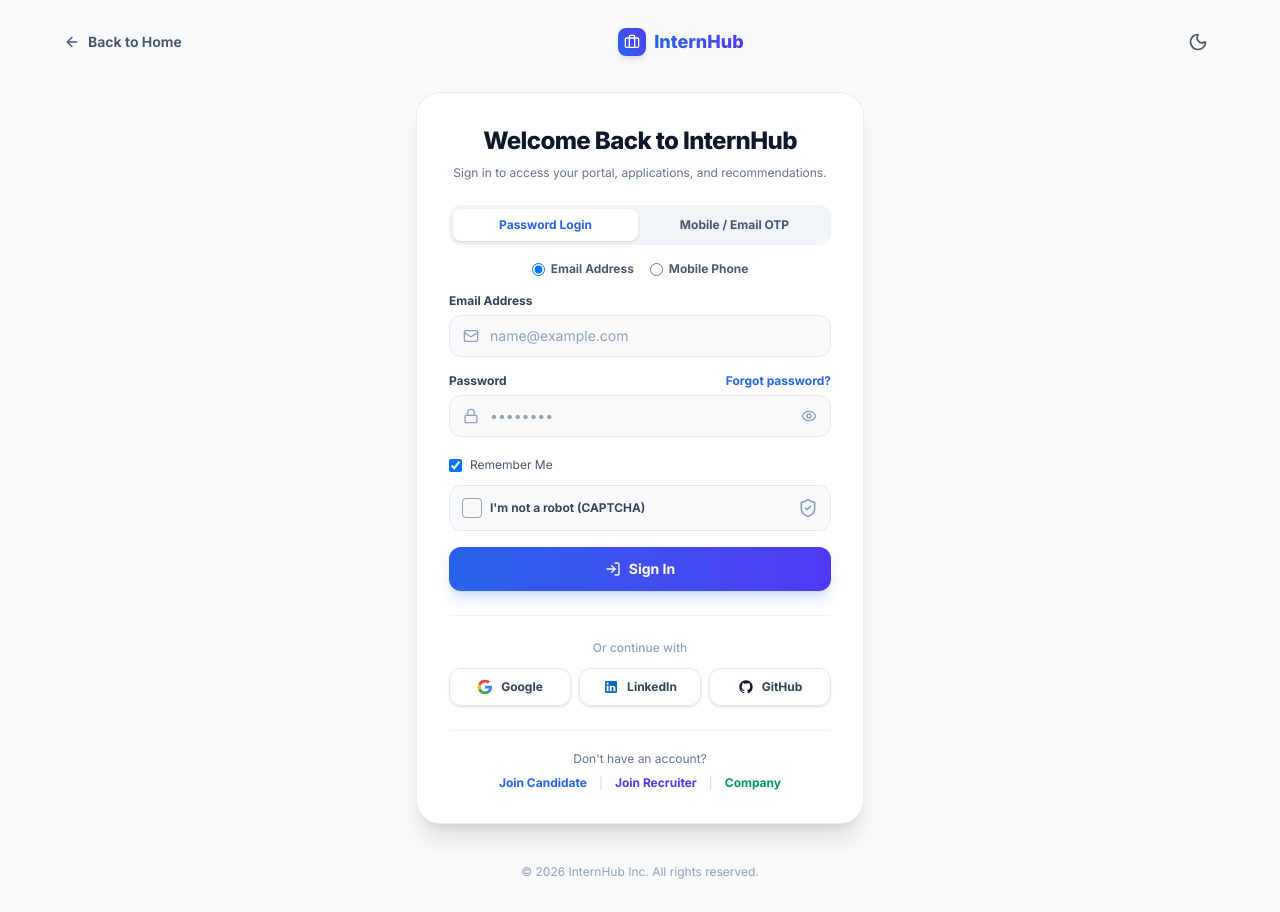
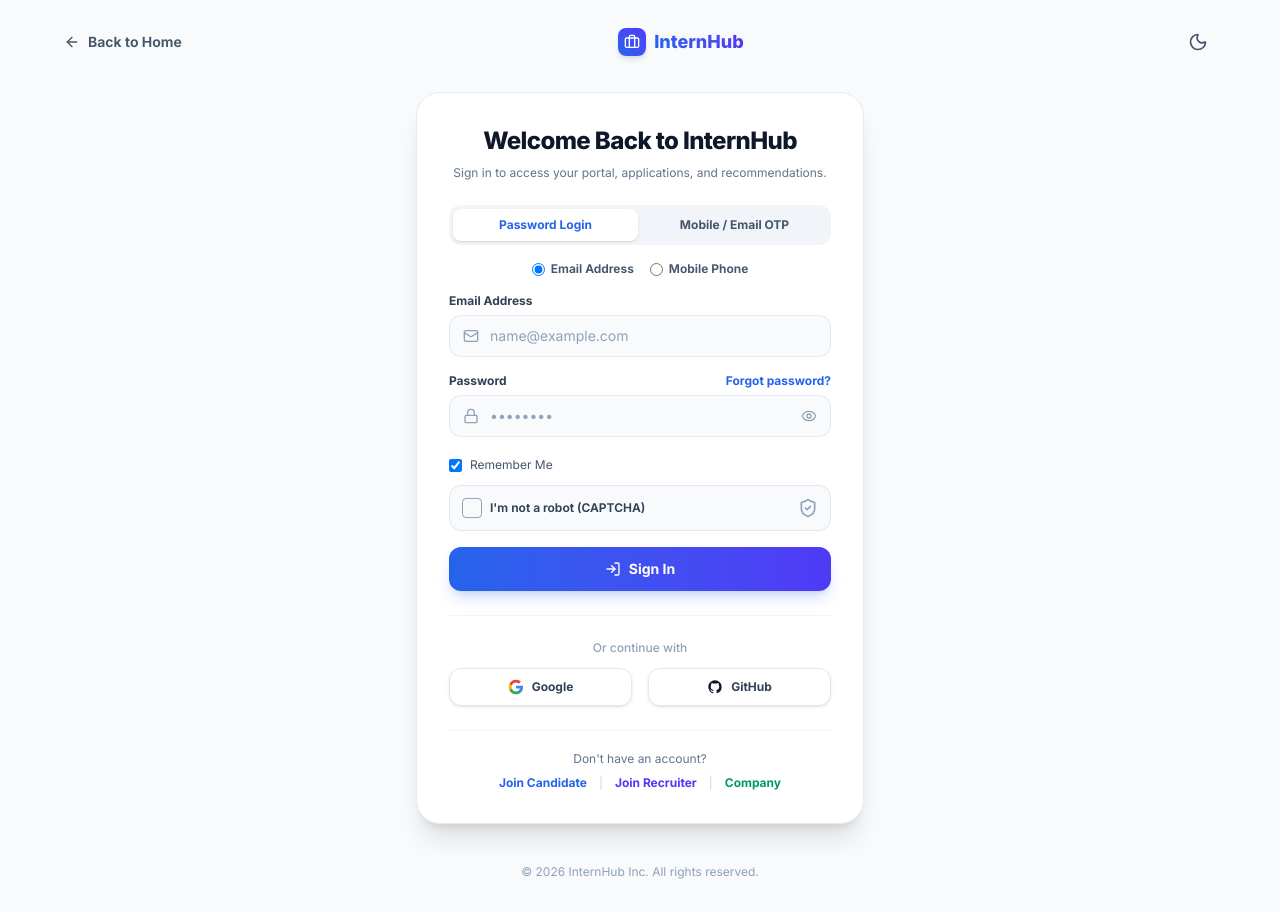
Before and after one commit to KH3021/InternHub, a React (Vite) app: page /login in a window 1280 px wide. Built offline with nearby package versions, Linux system fonts and the light colour scheme.

Commit message:
Remove LinkedIn login button

```diff
--- a/src/pages/auth/Login.tsx
+++ b/src/pages/auth/Login.tsx
@@ -417,7 +417,7 @@ export default function Login() {
       {/* ── SOCIAL LOGINS (Google, LinkedIn, GitHub) ───────────── */}
       <div className="mt-6 pt-6 border-t border-slate-100 dark:border-slate-800 text-center space-y-3">
         <div className="text-xs text-slate-400 font-medium">Or continue with</div>
-        <div className="grid grid-cols-3 gap-2">
+        <div className="grid grid-cols-2 gap-4">
           {/* Google Button */}
           <button
             type="button"
@@ -434,18 +434,6 @@ export default function Login() {
             <span>Google</span>
           </button>
 
-          {/* LinkedIn Button */}
-          <button
-            type="button"
-            onClick={() => handleOAuthLogin('linkedin_oidc')}
-            className="py-2.5 px-3 rounded-xl border border-slate-200 dark:border-slate-800 hover:bg-slate-50 dark:hover:bg-slate-800 text-xs font-bold text-slate-700 dark:text-slate-200 transition-colors flex items-center justify-center gap-2 shadow-sm"
-            title="Sign in with LinkedIn"
-          >
-            <svg className="h-4 w-4 shrink-0 fill-[#0A66C2]" viewBox="0 0 24 24">
-              <path d="M19 3a2 2 0 0 1 2 2v14a2 2 0 0 1-2 2H5a2 2 0 0 1-2-2V5a2 2 0 0 1 2-2h14m-.5 15.5v-5.3a3.26 3.26 0 0 0-3.26-3.26c-.85 0-1.84.52-2.28 1.3v-1.11h-2.79v8.37h2.79v-4.93c0-.77.62-1.4 1.39-1.4a1.4 1.4 0 0 1 1.4 1.4v4.93h2.75M6.88 8.56a1.68 1.68 0 0 0 1.68-1.68c0-.93-.75-1.69-1.68-1.69a1.69 1.69 0 0 0-1.69 1.69c0 .93.76 1.68 1.69 1.68m1.39 9.94v-8.37H5.5v8.37h2.77z"/>
-            </svg>
-            <span>LinkedIn</span>
-          </button>
 
           {/* GitHub Button */}
           <button
```
